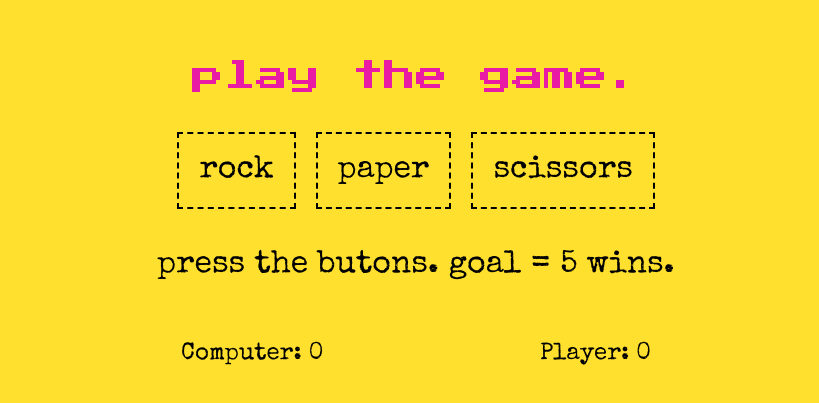
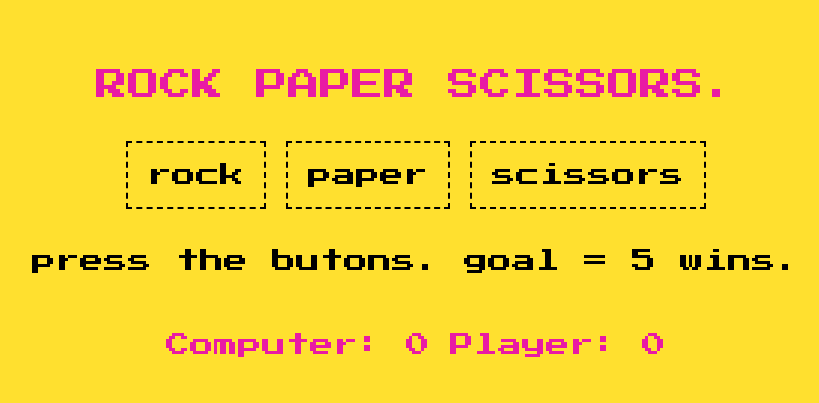
Before and after one commit to misievicz/rps, a plain HTML site: page index.html in a window 1280 px wide. Shown: the part 187-590 px from the top of the page, without its empty margins (224-1043 px from the left). Drawn offline with nearby package versions, Linux system fonts and the light colour scheme.

Commit message:
change styles

```diff
--- a/index.html
+++ b/index.html
@@ -8,7 +8,7 @@
   </head>
   <body>
     <div class="main">
-      <div class="title">play the game.</div>
+      <div class="title">ROCK PAPER SCISSORS.</div>
       <div class="btn-container">
         <input class="button" type="button" value="rock"></input>
         <input class="button" type="button" value="paper"></input>
--- a/styles.css
+++ b/styles.css
@@ -12,7 +12,7 @@ body {
     place-items: center;
     height: 98vh;
     margin: 0;
-    font-family: 'Special ELite', cursive;
+    font-family: 'Press Start 2P', cursive;
 }
 
 .title{
@@ -29,8 +29,8 @@ body {
 }
 
 .button {
-    font-family: 'Special Elite', cursive;
-    font-size: xx-large;
+    font-family: 'Press Start 2P',cursive;
+    font-size: x-large;
     padding: 20px;
     border: dashed 2px;
     background-color: rgb(255, 224, 47);
@@ -45,15 +45,18 @@ body {
     display: flex;
     flex-direction: column;
     align-items: center;
+    color: rgb(233, 26, 164)
 }
 
 .score {
     font-family: 'Press Start 2P',;
-    font-size: xx-large;
+    font-size: x-large;
+    color: rgb(0, 0, 0)
 }
 
 .score-msg {
     display: flex;
+    gap: 20px;
     min-width: 470px;
     justify-content: space-between;
     margin-top: 60px;
```
Also changed, not shown: 1 other file.
